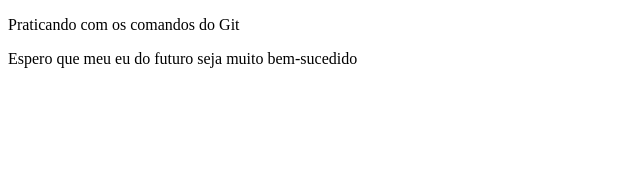
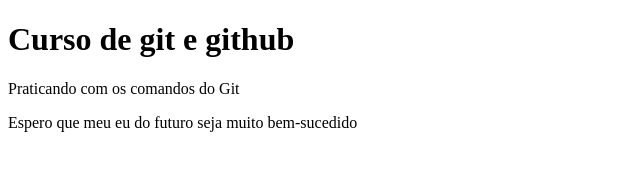
Before and after one commit to RamonVeirone/estudos-de-programacao, a plain HTML site: page index.html in a window 1280 px wide. Shown: the whole page, without its empty margins (0-640 px from the left). Drawn offline with Linux system fonts and the light colour scheme.

Commit message:
Adicionei um titulo

```diff
--- a/index.html
+++ b/index.html
@@ -6,6 +6,7 @@
     <title>Estudos de versionamento com git</title>
 </head>
 <body>
+    <h1>Curso de git e github</h1>
   <p>Praticando com os comandos do Git</p>
   <p>Espero que meu eu do futuro seja muito bem-sucedido</p>
 </body>
```
